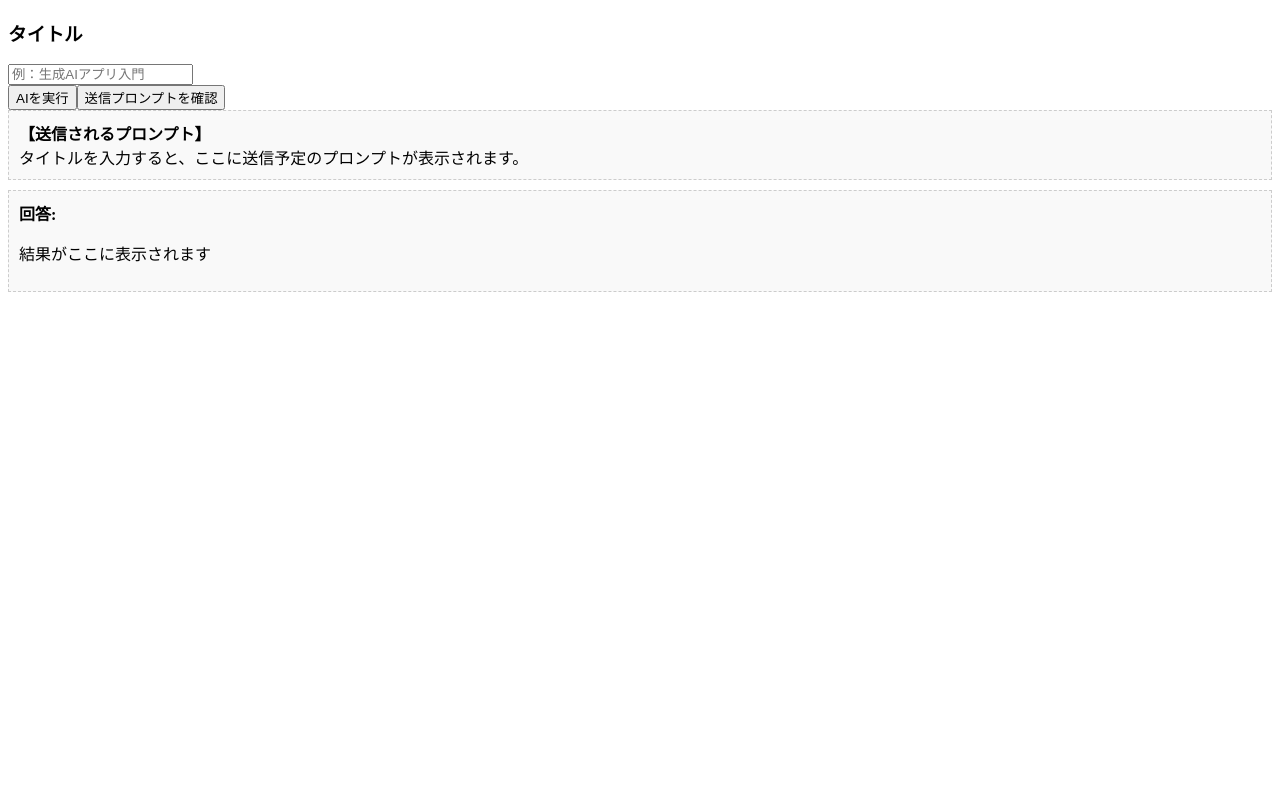
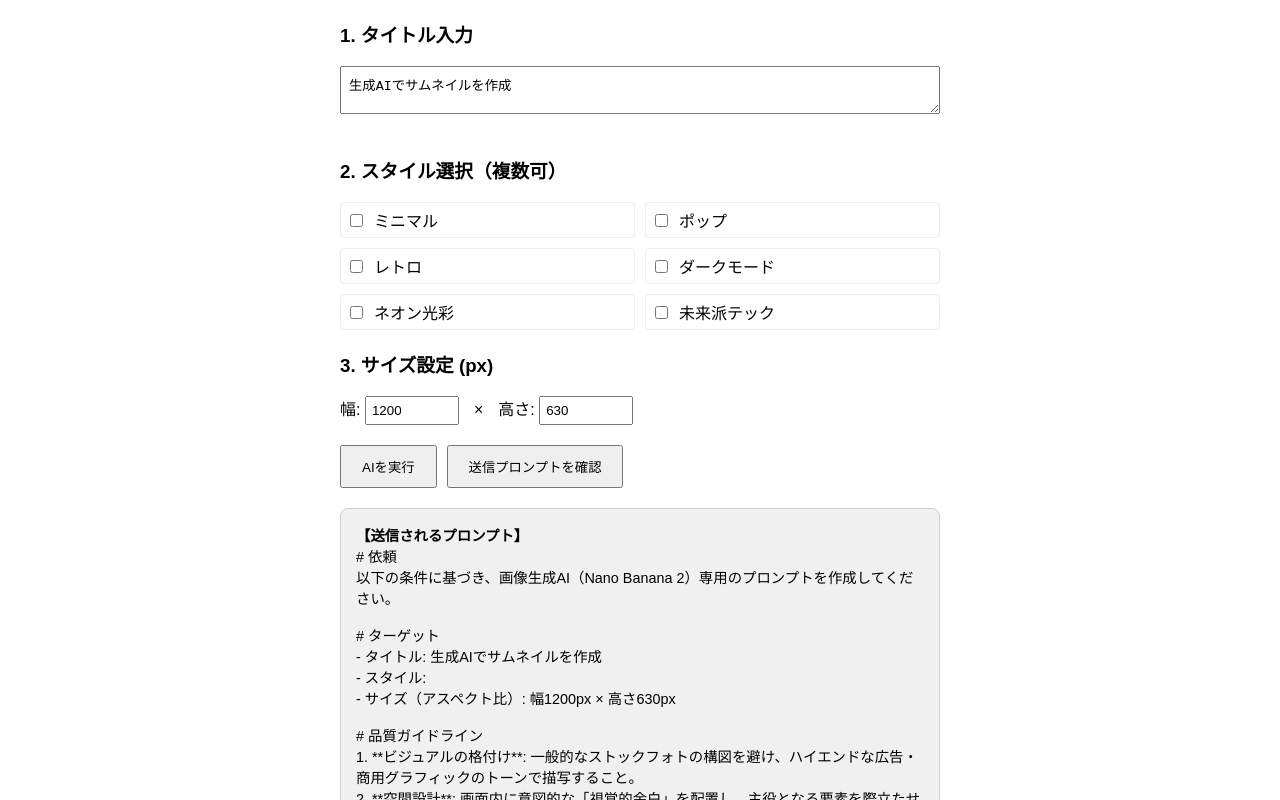
Before and after one commit to dai-570415/gemini-api-app, a React (Create React App) app: page / in a window 1280 px wide. Both pictures are taken after a click on the button "送信プロンプトを確認". Shown: the top 800 px of the page. Built offline with nearby package versions, Linux system fonts and the light colour scheme.

Commit message:
250506スタイルとサイズの入力フォーム追加

```diff
--- a/src/components/GenerateText/GenerateText.tsx
+++ b/src/components/GenerateText/GenerateText.tsx
@@ -1,34 +1,61 @@
-import { useState } from 'react';
+import { useState, useMemo } from 'react';
 import { GoogleGenerativeAI } from '@google/generative-ai';
+
+// スタイルの定義データ
+const STYLE_OPTIONS = [
+    { id: 'minimal', label: 'ミニマル', keyword: 'ミニマル、清潔な空白' },
+    { id: 'pop', label: 'ポップ', keyword: 'ポップ、3D立体質感' },
+    { id: 'retro', label: 'レトロ', keyword: 'レトロ、ヴィンテージ光沢' },
+    { id: 'dark', label: 'ダークモード', keyword: 'ダークモード、深い影' },
+    { id: 'neon', label: 'ネオン光彩', keyword: 'ネオン、発光エフェクト' },
+    { id: 'future', label: '未来派テック', keyword: '未来感、光彩' },
+];
 
 export const GenerateText: React.FC = () => {
     const [output, setOutput] = useState<string>('結果がここに表示されます');
     const [loading, setLoading] = useState<boolean>(false);
-    const [title, setTitle] = useState<string>('');
-    // 確認用プロンプトを表示するステート
+    const [title, setTitle] = useState<string>('生成AIでサムネイルを作成');
     const [debugPrompt, setDebugPrompt] = useState<string>('');
 
-    // 共通のプロンプト作成ロジック
-    const createFinalPrompt = (inputTitle: string) => {
+    // サイズ（幅・高さ）のステート
+    const [width, setWidth] = useState<string>('1200');
+    const [height, setHeight] = useState<string>('630');
+
+    // 選択されたスタイルのIDを管理
+    const [selectedStyleIds, setSelectedStyleIds] = useState<string[]>(['']);
+
+    // 選択されたスタイルIDから、プロンプト用の文字列を生成
+    const selectedStyleString = useMemo(() => {
+        return STYLE_OPTIONS
+            .filter(option => selectedStyleIds.includes(option.id))
+            .map(option => option.keyword)
+            .join('、');
+    }, [selectedStyleIds]);
+
+    const handleStyleChange = (id: string) => {
+        setSelectedStyleIds(prev =>
+            prev.includes(id) ? prev.filter(styleId => styleId !== id) : [...prev, id]
+        );
+    };
+
+    // サイズ情報を含めたプロンプト作成ロジック
+    // サイズ情報を含めたプロンプト作成ロジック
+    const createFinalPrompt = (inputTitle: string, styles: string, w: string, h: string) => {
         return `# 依頼
-以下のタイトルに基づき、日本市場向けのYouTube / SNS用サムネイル画像生成プロンプトを作成してください。
-画像生成AI（Nano Banana 2）が理解できる、詳細かつ情緒的な「日本語の指示文」のみを出力してください。
+以下の条件に基づき、画像生成AI（Nano Banana 2）専用のプロンプトを作成してください。
 
-# ターゲットタイトル
-${inputTitle}
+# ターゲット
+- タイトル: ${inputTitle}
+- スタイル: ${styles}
+- サイズ（アスペクト比）: 幅${w}px × 高さ${h}px
 
-# モダンな日本風デザインへの必須命令
-1. **文字の指定**:
-- 「${inputTitle}」と描写すること。
-2. **色彩とトーン（モダン・ジャパン）**:
-- 原色を避け、洗練されたカラーや、透明感のあるグラデーションを基調とすること。
-- 清潔感があり、プロフェッショナルが制作したような広告デザインのトーンを目指すこと。
-3. **構図（情報の整理）**:
-- 画面の左右どちらかに大きなホワイトスペースを作り、そこにタイトルを配置すること。
-- 被写体は中央ではなく、あえて少しずらして配置する「三分割法」を取り入れ、モダンな奥行きを出すこと。
+# 品質ガイドライン
+1. **ビジュアルの格付け**: 一般的なストックフォトの構図を避け、ハイエンドな広告・商用グラフィックのトーンで描写すること。
+2. **空間設計**: 画面内に意図的な「視覚的余白」を配置し、主役となる要素を際立たせるミニマリズムな構成にすること。
+3. **文字の統合**: ターゲットのタイトルの文字を必ず入れてデザインをつくること。**タイトル内に改行が含まれる場合は、その改行位置を維持したレイアウトを構成に反映させること。**
 
 # 出力形式
-解説や英語は含めず、画像生成ツールにそのまま入力できる「日本語のプロンプトのみ」を出力してください。`;
+解説や導入文は一切不要です。画像生成ツールにそのまま入力できる「日本語のプロンプトのみ」を1ブロックで出力してください。`;
     };
 
     const handleAiRequest = async () => {
@@ -45,10 +72,10 @@ ${inputTitle}
             if (!apiKey) throw new Error('APIキーが設定されていません。');
 
             const genAI = new GoogleGenerativeAI(apiKey);
-            // const model = genAI.getGenerativeModel({ model: 'gemini-2.5-flash' });
             const model = genAI.getGenerativeModel({ model: 'gemini-3.1-flash-lite-preview' });
 
-            const finalPrompt = createFinalPrompt(title);
+            // サイズ変数を追加して呼び出し
+            const finalPrompt = createFinalPrompt(title, selectedStyleString, width, height);
             const result = await model.generateContent(finalPrompt);
             const response = await result.response;
 
@@ -62,43 +89,77 @@ ${inputTitle}
         }
     };
 
-    // プロンプトの中身を表示する関数
     const handleCheckPrompt = () => {
         if (!title) {
             setDebugPrompt('タイトルを入力すると、ここに送信予定のプロンプトが表示されます。');
             return;
         }
-        setDebugPrompt(createFinalPrompt(title));
+        setDebugPrompt(createFinalPrompt(title, selectedStyleString, width, height));
     };
 
     return (
-        <div>
-            <h3>タイトル</h3>
-            <input
-                type='text'
+        <div style={{ maxWidth: '600px', margin: '20px auto', fontFamily: 'sans-serif' }}>
+            <h3>1. タイトル入力</h3>
+            <textarea
+                style={{ width: '100%', padding: '8px', marginBottom: '20px', boxSizing: 'border-box' }}
                 placeholder='例：生成AIアプリ入門'
                 value={title}
                 onChange={(e) => setTitle(e.target.value)}
             />
 
-            <div>
-                <button onClick={handleAiRequest} disabled={loading}>
+            <h3>2. スタイル選択（複数可）</h3>
+            <div style={{ display: 'grid', gridTemplateColumns: 'repeat(2, 1fr)', gap: '10px', marginBottom: '20px' }}>
+                {STYLE_OPTIONS.map(option => (
+                    <label key={option.id} style={{ cursor: 'pointer', padding: '5px', border: '1px solid #eee', borderRadius: '4px' }}>
+                        <input
+                            type="checkbox"
+                            checked={selectedStyleIds.includes(option.id)}
+                            onChange={() => handleStyleChange(option.id)}
+                        />
+                        <span style={{ marginLeft: '8px' }}>{option.label}</span>
+                    </label>
+                ))}
+            </div>
+
+            <h3>3. サイズ設定 (px)</h3>
+            <div style={{ display: 'flex', gap: '15px', marginBottom: '20px', alignItems: 'center' }}>
+                <label>
+                    幅: <input
+                        type="number"
+                        value={width}
+                        onChange={(e) => setWidth(e.target.value)}
+                        style={{ width: '80px', padding: '5px' }}
+                    />
+                </label>
+                <span>×</span>
+                <label>
+                    高さ: <input
+                        type="number"
+                        value={height}
+                        onChange={(e) => setHeight(e.target.value)}
+                        style={{ width: '80px', padding: '5px' }}
+                    />
+                </label>
+            </div>
+
+            <div style={{ marginBottom: '20px' }}>
+                <button onClick={handleAiRequest} disabled={loading} style={{ marginRight: '10px', padding: '10px 20px' }}>
                     {loading ? '生成中...' : 'AIを実行'}
                 </button>
-                <button onClick={handleCheckPrompt}>
+                <button onClick={handleCheckPrompt} style={{ padding: '10px 20px' }}>
                     送信プロンプトを確認
                 </button>
             </div>
 
             {debugPrompt && (
-                <div style={{ backgroundColor: '#f9f9f9', padding: '10px', border: '1px dashed #ccc', marginBottom: '10px', whiteSpace: 'pre-wrap' }}>
+                <div style={{ backgroundColor: '#f0f0f0', padding: '15px', border: '1px solid #ccc', borderRadius: '8px', marginBottom: '10px', whiteSpace: 'pre-wrap', fontSize: '0.9em' }}>
                     <strong>【送信されるプロンプト】</strong><br />
                     {debugPrompt}
                 </div>
             )}
 
-            <div style={{ backgroundColor: '#f9f9f9', padding: '10px', border: '1px dashed #ccc', marginBottom: '10px', whiteSpace: 'pre-wrap' }}>
-                <strong>回答:</strong>
+            <div style={{ backgroundColor: '#eef9ff', padding: '15px', border: '1px solid #b3d4fc', borderRadius: '8px', whiteSpace: 'pre-wrap' }}>
+                <strong>AI回答（画像用プロンプト）:</strong>
                 <p>{output}</p>
             </div>
         </div>
```
